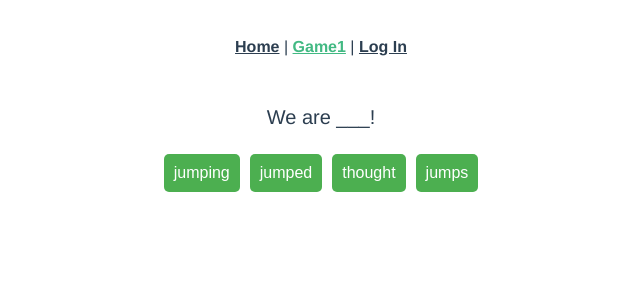
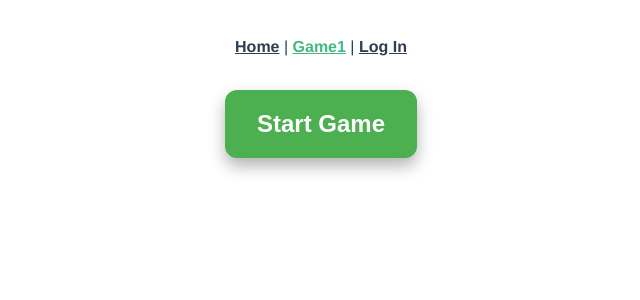
Before and after one commit to b-sai/virtual-vampires, a Vue app in the folder duolango-frontend/: page /game1 in a window 1280 px wide. Shown: the top 300 px of the page, without its empty margins (319-959 px from the left). Built offline with nearby package versions, Linux system fonts and the light colour scheme.

Commit message:
finished up game1 and changed home page

```diff
--- a/duolango-frontend/src/views/game1.vue
+++ b/duolango-frontend/src/views/game1.vue
@@ -1,8 +1,11 @@
 <template>
   <div>
-    <p>{{ sentence }}</p>
-    <button v-for="answer in answers" :key="answer.text" @click="checkAnswer(answer)">{{ answer.text }}</button>
-    <p v-if="selectedAnswer !== ''">{{ isAnswerCorrect ? 'Correct!' : 'Incorrect!' }}</p>
+    <button @click="startGame" v-if="!gameStarted" class="button">Start Game</button>
+    <div v-else>
+      <h1>{{ spanishWord }}</h1>
+      <button v-for="(option, index) in translationOptions" :key="index" @click="checkTranslation(option)"
+        class="button">{{ option }}</button>
+    </div>
   </div>
 </template>
 
@@ -12,47 +15,122 @@ import { ref } from 'vue';
 export default {
   name: 'Game',
   setup() {
-    const sentence = ref('We are ___!');
-    const answers = ref([
-      { text: 'jumping', isCorrect: true },
-      { text: 'jumped', isCorrect: false },
-      { text: 'thought', isCorrect: false },
-      { text: 'jumps', isCorrect: false },
-    ]);
-    const selectedAnswer = ref('');
-    const isAnswerCorrect = ref(false);
+    const gameStarted = ref(false);
+    const englishWord = ref('');
+    const spanishWord = ref('');
+    const selectedTranslation = ref('');
+    const translationOptions = ref([]);
 
-    const checkAnswer = (answer) => {
-      selectedAnswer.value = answer.text;
-      isAnswerCorrect.value = answer.isCorrect;
+    const makeApiRequest = () => {
+      var axios = require('axios');
+      var config = {
+        method: 'get',
+        url: "http://127.0.0.1:8000/rand_elem/",
+        auth: {
+          username: process.env.VUE_APP_username,
+          password: process.env.VUE_APP_password,
+        },
+        headers: {
+          'Content-Type': 'application/json',
+        },
+      };
+      return axios(config);
+    };
 
-      if (isAnswerCorrect.value) {
-        sentence.value = sentence.value.replace('___', selectedAnswer.value);
+    const makeIncorrectApiRequest = () => {
+      var axios = require('axios');
+      var config = {
+        method: 'get',
+        url: "http://127.0.0.1:8000/rand_elem/",
+        auth: {
+          username: process.env.VUE_APP_username,
+          password: process.env.VUE_APP_password,
+        },
+        params: {
+          sp: spanishWord.value,
+          en: false,
+        },
+        headers: {
+          'Content-Type': 'application/json',
+        },
+      };
+      return axios(config);
+    };
+
+    const startGame = async () => {
+      gameStarted.value = true;
+
+      const { data } = await makeApiRequest();
+      englishWord.value = data.en;
+      spanishWord.value = data.sp;
+      selectedTranslation.value = '';
+
+      // Generate three incorrect translation options
+      translationOptions.value = [];
+      while (translationOptions.value.length < 3) {
+        const { data } = await makeIncorrectApiRequest();
+        const incorrectOption = data.en;
+        if (!translationOptions.value.includes(incorrectOption) && incorrectOption !== englishWord.value) {
+          translationOptions.value.push(incorrectOption);
+        }
+      }
+
+      // Add the correct translation option
+      translationOptions.value.push(englishWord.value);
+
+      // Shuffle the options
+      shuffleArray(translationOptions.value);
+    };
+
+    const checkTranslation = (translation) => {
+      if (translation === englishWord.value) {
+        startGame();
+      } else {
+        selectedTranslation.value = translation;
+      }
+    };
+
+    // Shuffle an array in place using the Fisher-Yates algorithm
+    const shuffleArray = (array) => {
+      for (let i = array.length - 1; i > 0; i--) {
+        const j = Math.floor(Math.random() * (i + 1));
+        [array[i], array[j]] = [array[j], array[i]];
       }
     }
 
     return {
-      sentence,
-      answers,
-      selectedAnswer,
-      isAnswerCorrect,
-      checkAnswer,
+      gameStarted,
+      englishWord,
+      spanishWord,
+      selectedTranslation,
+      translationOptions,
+      startGame,
+      checkTranslation,
 };
+
   },
 };
 </script>
 
 <style>
-  button {
-    margin: 5px;
-    padding: 10px;
+.button {
+  font-size: 24px;
+  font-weight: bold;
   background-color: #4CAF50;
   color: white;
+  padding: 20px 32px;
+  text-align: center;
+  text-decoration: none;
+  display: inline-block;
+  margin: 4px 2px;
+  cursor: pointer;
+  border-radius: 12px;
   border: none;
-    border-radius: 5px;
-    font-size: 16px;
+  box-shadow: 0px 8px 16px rgba(0, 0, 0, 0.3);
+  transition: all 0.2s ease-in-out;
 }
-  p {
-    font-size: 20px;
+
+.button:hover {
+  background-color: #3e8e41;
 }
 </style>
--- a/duolango-frontend/src/views/home.vue
+++ b/duolango-frontend/src/views/home.vue
@@ -1,7 +1,11 @@
 <template>
-                      <p>Please create an account and game!</p>
-                      <button @click="makeApiRequest">make request</button>
-                      <div> English word {{ eng }} | Spanish word {{ spn }}</div>
+  <div>
+    <p>Please create an account and play a game!</p>
+
+
+  </div>
+
+
 </template>
 
 <script>
@@ -9,41 +13,6 @@ import { ref } from 'vue';
 
 export default {
 
-  setup() {
-    const testing = ref(null);
-
-    const makeApiRequest = () => {
-
-      var axios = require('axios');
-      var config = {
-        method: 'get',
-        url: "http://127.0.0.1:8000/rand_elem/",
-        auth: {
-          username: process.env.VUE_APP_username,
-          password: process.env.VUE_APP_password,
-        },
-        headers: {
-          'Content-Type': 'application/json',
-        },
-      };
-      axios(config)
-        .then(function (response) {
-          console.log(response.data)
-        })
-        .catch(function (error) {
-          console.log(error);
-        });
-    };
-
-    return {
-      makeApiRequest,
-
-
-    };
-
-
-  },
-
-};
+}
 
 </script>
```
Also changed, not shown: 1 other file (tests, documents, lock files or other folders). Lines whose indentation alone changed are shown as unchanged.
